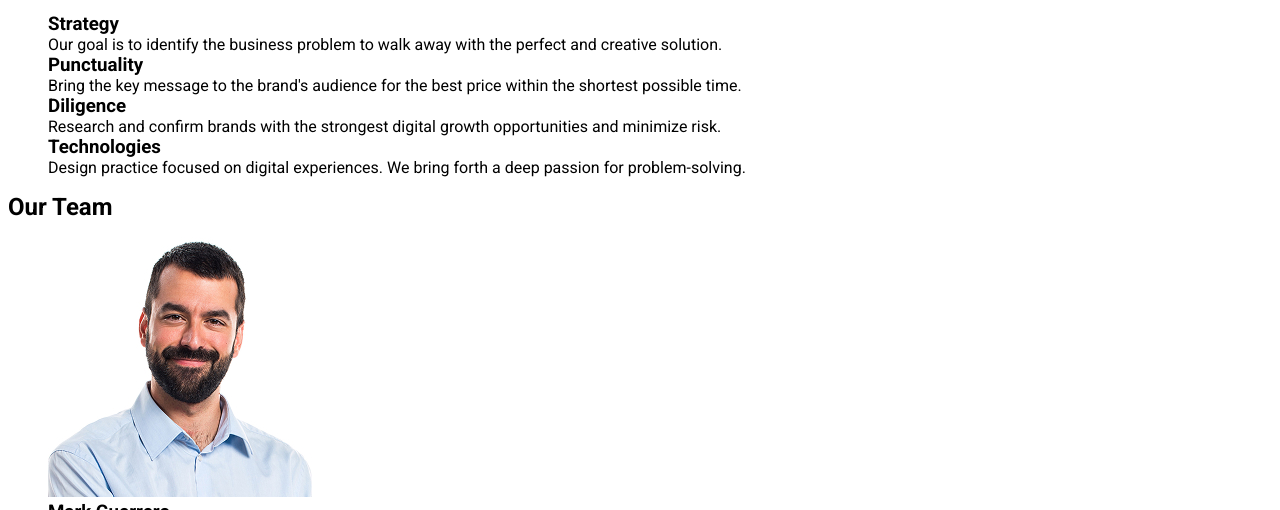
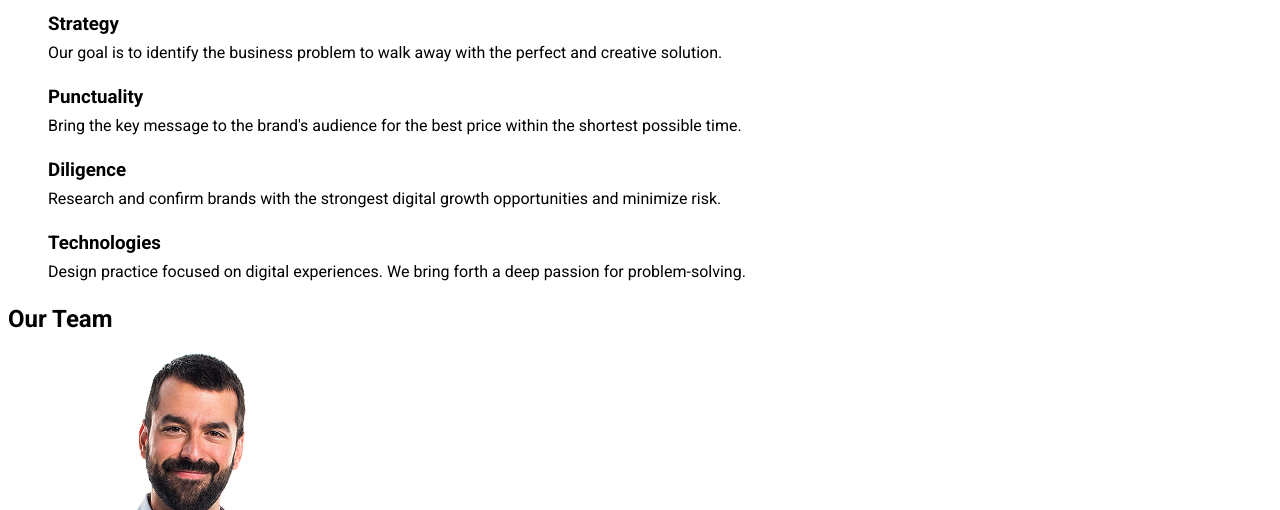
Before and after one commit to vtkatrych/-goit-markup-hw-02-, a plain HTML site: page index.html in a window 1280 px wide. Shown: the part 290-800 px from the top of the page. Drawn offline with Linux system fonts and the light colour scheme.

Commit message:
Made features section

```diff
--- a/css/features.css
+++ b/css/features.css
@@ -0,0 +1,7 @@
+.feature-title {
+  margin-bottom: 8px;
+}
+
+.feature-item {
+  margin-bottom: 24px;
+}
--- a/index.html
+++ b/index.html
@@ -41,31 +41,31 @@
 
       <section id="features">
         <h2>Our features</h2>
-        <ul>
-          <li>
-            <h3>Strategy</h3>
-            <p>
+        <ul class="features-list">
+          <li class="feature-item">
+            <h3 class="feature-title">Strategy</h3>
+            <p class="feature-text">
               Our goal is to identify the business problem to walk away with the
               perfect and creative solution.
             </p>
           </li>
-          <li>
-            <h3>Punctuality</h3>
-            <p>
+          <li class="feature-item">
+            <h3 class="feature-title">Punctuality</h3>
+            <p class="feature-text">
               Bring the key message to the brand's audience for the best price
               within the shortest possible time.
             </p>
           </li>
-          <li>
-            <h3>Diligence</h3>
-            <p>
+          <li class="feature-item">
+            <h3 class="feature-title">Diligence</h3>
+            <p class="feature-text">
               Research and confirm brands with the strongest digital growth
               opportunities and minimize risk.
             </p>
           </li>
-          <li>
-            <h3>Technologies</h3>
-            <p>
+          <li class="feature-item">
+            <h3 class="feature-title">Technologies</h3>
+            <p class="feature-text">
               Design practice focused on digital experiences. We bring forth a
               deep passion for problem-solving.
             </p>
```
